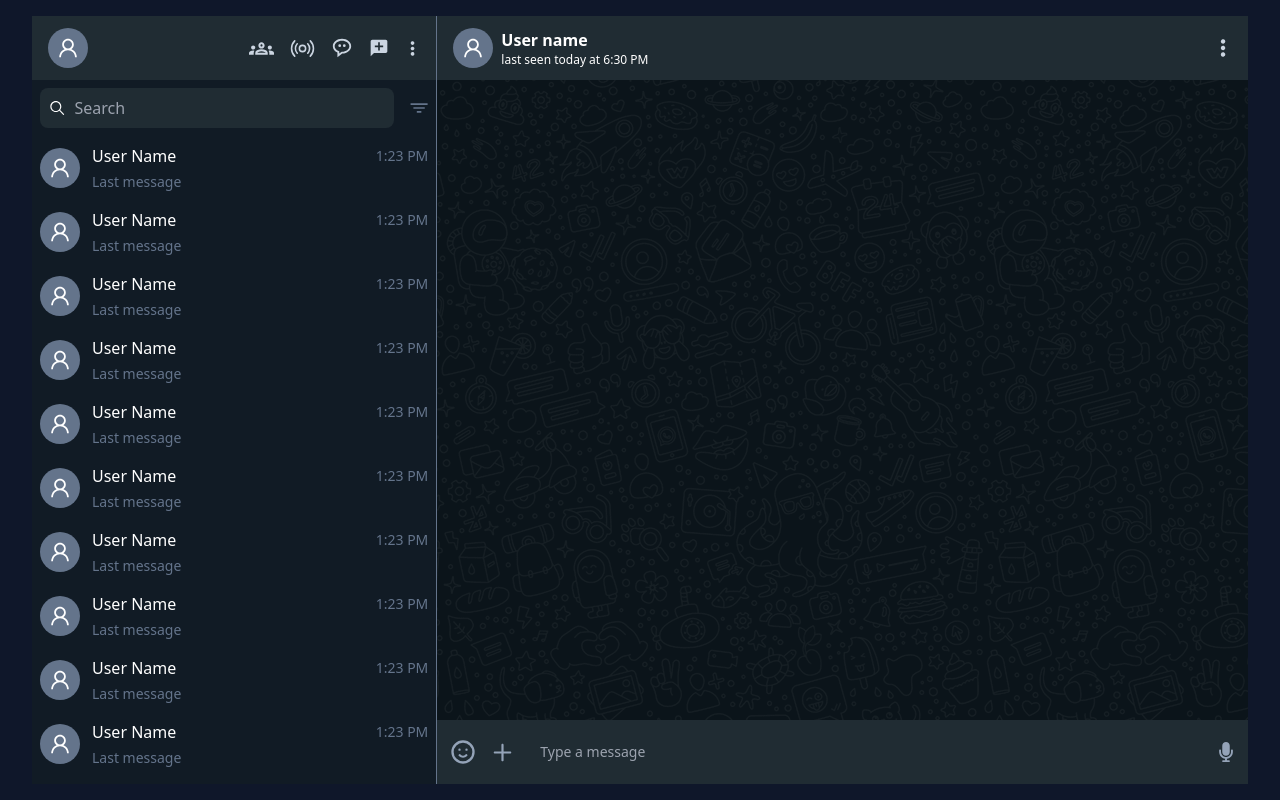
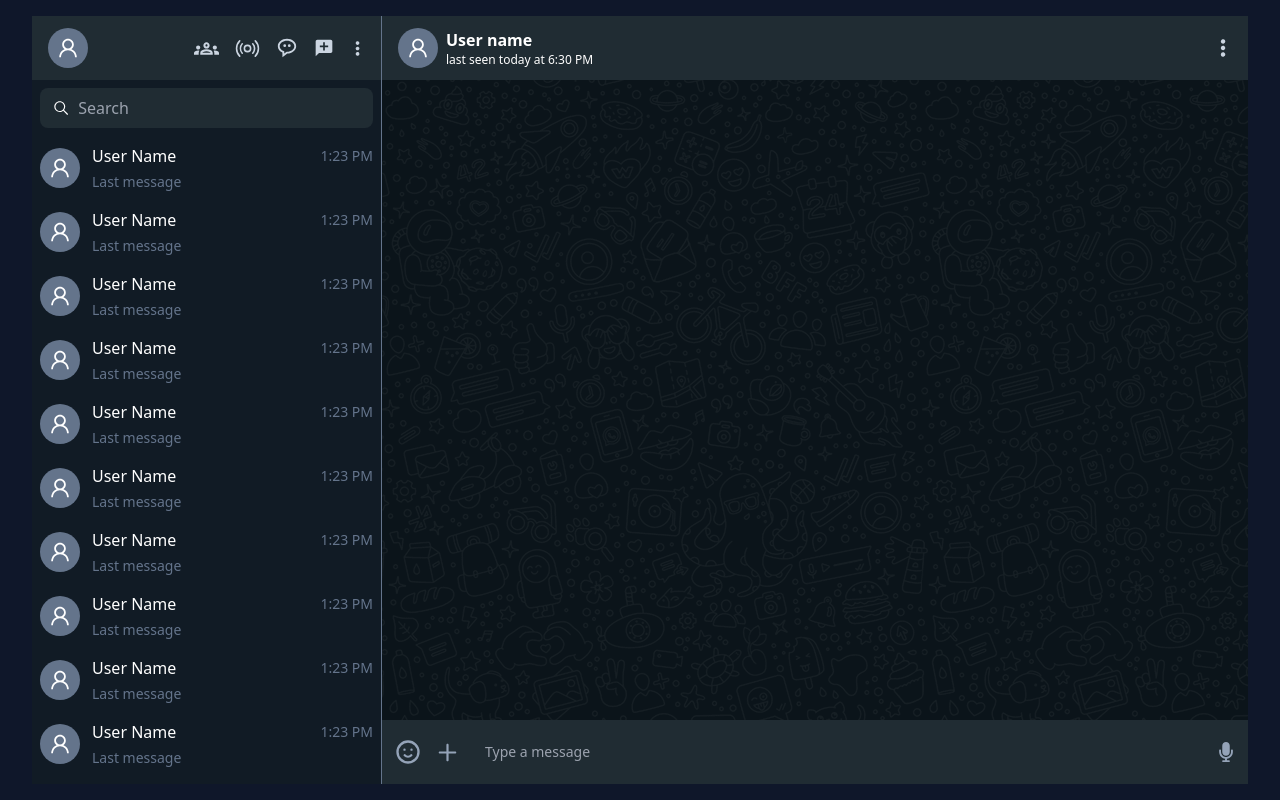
Before and after one commit to neerajgurung2099/whatsapp-client-clone, a React (Create React App) app: page / in a window 1280 px wide. Both pictures are taken after typing "name@example.com", "Sample123" into the empty fields and a click on the button "Sign In". Built offline with nearby package versions, Linux system fonts and the light colour scheme.

Commit message:
Added chat drawer

```diff
--- a/src/components/Layout/Chat.tsx
+++ b/src/components/Layout/Chat.tsx
@@ -3,6 +3,9 @@ import { SlOptionsVertical } from "react-icons/sl";
 import { Avatar } from "../Avatar";
 import { IoIosAdd } from "react-icons/io";
 import { FaMicrophone } from "react-icons/fa";
+import { Link, useLocation, useOutlet } from "react-router-dom";
+import { AnimatePresence } from "framer-motion";
+import { cloneElement } from "react";
 const Header = () => {
   const headerItems = [
     {
@@ -13,11 +16,13 @@ const Header = () => {
   ];
   return (
     <header className="px-4 flex gap-x-2 items-center justify-between w-full h-16 bg-blackpearl">
+      <Link to={"contactinfo"} className="flex gap-x-2 cursor-pointer">
         <Avatar />
-      <div className="flex-grow flex flex-col cursor-pointer">
+        <div className="flex-grow flex flex-col ">
           <span className="font-semibold">User name</span>
           <span className="text-xs ">last seen today at 6:30 PM</span>
         </div>
+      </Link>
       <ul>
         {headerItems.map((item) => (
           <li className="group text-slate-300  cursor-pointer relative">
@@ -43,7 +48,7 @@ const Footer = () => {
         </li>
         <li className="flex-grow">
           <input
-            className="py-2 px-3 text-sm w-full bg-transparent rounded-lg bg-slate-700"
+            className="py-2 px-3 text-sm w-full bg-transparent rounded-lg bg-slate-700 outline-none"
             placeholder="Type a message"
           />
         </li>
@@ -55,13 +60,20 @@ const Footer = () => {
   );
 };
 export const ChatLayout = () => {
+  const outlet = useOutlet();
+  const location = useLocation();
   return (
-    <div className="text-white flex flex-col h-full grow">
+    <>
+      <div className="text-white flex flex-col h-full grow transition-all">
         <Header />
         <div className="bg-[#0B141A] flex-grow relative">
           <div className="opacity-5 bg-repeat  absolute top-0  w-full h-full bg-chat-background"></div>
         </div>
         <Footer />
       </div>
+      <AnimatePresence>
+        {outlet && cloneElement(outlet, { key: location.pathname })}
+      </AnimatePresence>
+    </>
   );
 };
--- /dev/null
+++ b/src/components/Layout/ChatDrawer.tsx
@@ -0,0 +1,14 @@
+import { Link } from "react-router-dom";
+import { IoMdClose } from "react-icons/io";
+export const ChatDrawer = () => {
+  return (
+    <div className="w-1/4 h-full border-l border-slate-500 ">
+      <header className="w-full flex-shrink-0 bg-blackpearl h-16 flex gap-x-2  items-center px-4">
+        <Link to={"/"}>
+          <IoMdClose className="text-slate-400" size={25} />
+        </Link>
+        <span className="text-base text-white font-semibold">Contact info</span>
+      </header>
+    </div>
+  );
+};
--- a/src/components/Layout/Sidebar.tsx
+++ b/src/components/Layout/Sidebar.tsx
@@ -1,18 +1,15 @@
 import { AnimatePresence } from "framer-motion";
 import { cloneElement } from "react";
-import { AiOutlineUser } from "react-icons/ai";
-import { BiSolidCommentAdd } from "react-icons/bi";
+import { BiMessageRoundedDots, BiSolidCommentAdd } from "react-icons/bi";
 import { IoIosArrowDown, IoIosSearch } from "react-icons/io";
-import { IoFilterSharp } from "react-icons/io5";
+import { MdOutlineGroups } from "react-icons/md";
 import { PiBroadcast } from "react-icons/pi";
 import { SlOptionsVertical } from "react-icons/sl";
 import { Link, useLocation, useOutlet } from "react-router-dom";
-import { MdOutlineGroups } from "react-icons/md";
-import { BiMessageRoundedDots } from "react-icons/bi";
 import { Avatar } from "../Avatar";
 const SearchInput = () => {
   return (
-    <div className="w-full flex p-2 rounded-lg  gap-x-2 bg-blackpearl items-center ">
+    <div className="w-full flex px-3 py-2 rounded-lg  gap-x-2 bg-blackpearl items-center ">
       <IoIosSearch size={20} />
       <input
         className="bg-transparent outline-none w-full "
@@ -80,11 +77,10 @@ export const Sidebar = () => {
       <AnimatePresence>
         {outlet && cloneElement(outlet, { key: location.pathname })}
       </AnimatePresence>
-      <div className="bg-tangaroa flex flex-col min-w-[350px] w-1/3  h-full border-r border-slate-500 text-white relative ">
+      <div className="bg-tangaroa flex flex-col min-w-[350px] w-1/4  h-full border-r border-slate-500 text-white relative ">
         <SidebarHeader />
         <div className="flex-shrink-0 flex gap-x-4  items-center p-2">
           <SearchInput />
-          <IoFilterSharp className="text-slate-500" size={20} />
         </div>
         <ul className="scrollbar flex-grow overflow-auto">
           {chatList.map((value) => (
--- a/src/components/Layout/SidebarDrawer.tsx
+++ b/src/components/Layout/SidebarDrawer.tsx
@@ -19,7 +19,7 @@ export const SidebarDrawer = ({ children }: SidebarContentProps) => {
         ease: "easeOut",
         duration: 0.2,
       }}
-      className="absolute top-0 bottom-0 left-0  border-r border-slate-500 bg-tangaroa z-10  w-1/3 xl:w-[calc((100%-64px)*0.33333)] xl:ml-8 xl:my-4 text-white min-w-[350px]"
+      className="absolute top-0 bottom-0 left-0  border-r border-slate-500 bg-tangaroa z-10  w-1/4 xl:w-[calc((100%-64px)*0.25)] xl:ml-8 xl:my-4 text-white min-w-[350px]"
     >
       {children}
     </motion.div>
--- a/src/components/Layout/index.ts
+++ b/src/components/Layout/index.ts
@@ -2,3 +2,4 @@ export * from "./Layout";
 export * from "./Chat";
 export * from "./Sidebar";
 export * from "./SidebarDrawer";
+export * from "./ChatDrawer";
```
Also changed, not shown: src/routes/protected.tsx (+7 -2 lines). Lines whose indentation alone changed are shown as unchanged.
